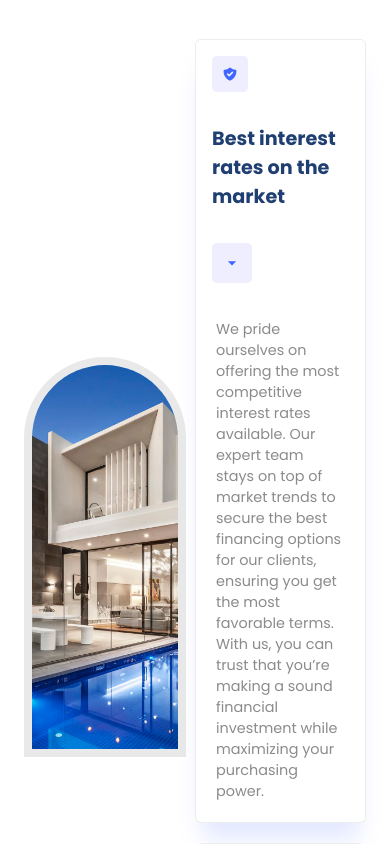
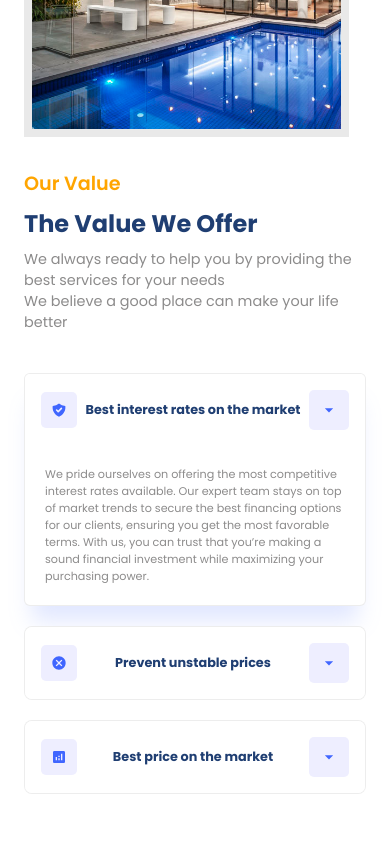
Before and after one commit to IssamKharbache/home-connect, a React (Vite) app in the folder client/: page / in a window 390 px wide. Shown: the part 2440-3284 px from the top of the page. Built offline with nearby package versions, Linux system fonts and the light colour scheme.

Commit message:
making value section responsive

```diff
--- a/client/src/components/value/value.css
+++ b/client/src/components/value/value.css
@@ -46,3 +46,19 @@
 .accordion-button .primaryText{
     font-size: 1.2rem;
 }
+
+
+
+@media (max-width: 1024px) {
+    .v-container {
+        flex-direction: column;
+    }
+    @media (max-width:769px) {
+        .accordion-button .primaryText{
+            font-size: 0.8rem;
+        }
+        .accordion-item .secondaryText{
+            font-size: 0.7rem;
+        }
+    }
+}
```
